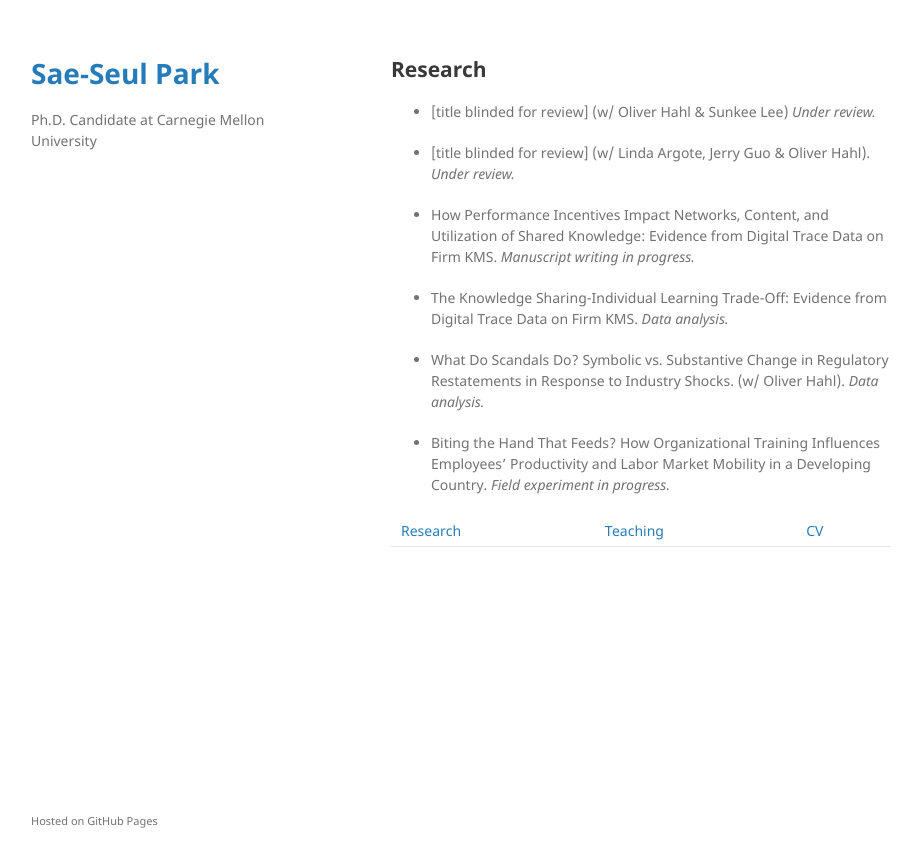
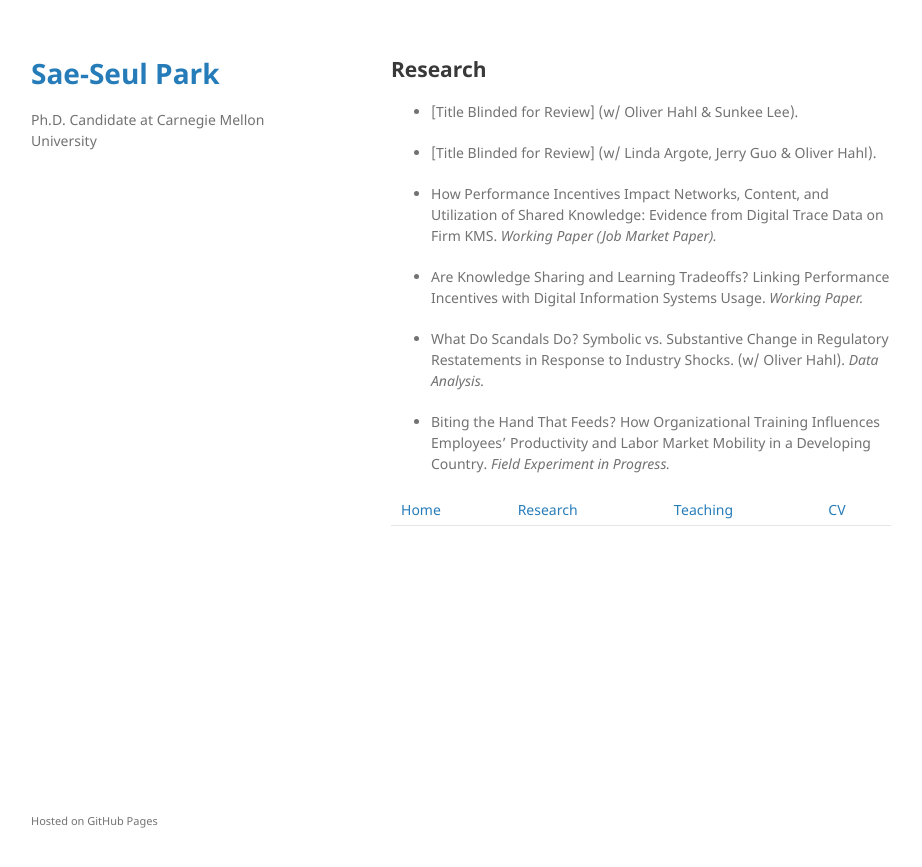
Before and after one commit to saepark/saepark.github.io, a Jekyll site: the page built from research.md, in a window 1280 px wide. Shown: the top 867 px of the page, without its empty margins (179-1101 px from the left). Built offline with Jekyll 4.4.1, drawn with Linux system fonts in a browser that asks for light colours; our own code applies the rules of GitHub Pages for plain Markdown files.

Commit message:
Update research.md

```diff
--- a/research.md
+++ b/research.md
@@ -4,16 +4,16 @@ layout: default
 
 ## Research
 
-* [title blinded for review] (w/ Oliver Hahl & Sunkee Lee) _Under review._
+* [Title Blinded for Review] (w/ Oliver Hahl & Sunkee Lee).
 
-* [title blinded for review] (w/ Linda Argote, Jerry Guo & Oliver Hahl). _Under review._
+* [Title Blinded for Review] (w/ Linda Argote, Jerry Guo & Oliver Hahl).
 
-* How Performance Incentives Impact Networks, Content, and Utilization of Shared Knowledge: Evidence from Digital Trace Data on Firm KMS. _Manuscript writing in progress._
+* How Performance Incentives Impact Networks, Content, and Utilization of Shared Knowledge: Evidence from Digital Trace Data on Firm KMS. _Working Paper (Job Market Paper)._
 
-* The Knowledge Sharing-Individual Learning Trade-Off: Evidence from Digital Trace Data on Firm KMS. _Data analysis._
+* Are Knowledge Sharing and Learning Tradeoffs? Linking Performance Incentives with Digital Information Systems Usage. _Working Paper._
 
-* What Do Scandals Do? Symbolic vs. Substantive Change in Regulatory Restatements in Response to Industry Shocks. (w/ Oliver Hahl). _Data analysis._
+* What Do Scandals Do? Symbolic vs. Substantive Change in Regulatory Restatements in Response to Industry Shocks. (w/ Oliver Hahl). _Data Analysis._
 
-* Biting the Hand That Feeds? How Organizational Training Influences Employees’ Productivity and Labor Market Mobility in a Developing Country. _Field experiment in progress._
+* Biting the Hand That Feeds? How Organizational Training Influences Employees’ Productivity and Labor Market Mobility in a Developing Country. _Field Experiment in Progress._
 
-[Research](./research.html) | [Teaching](./teaching.html) | [CV](./CV.html)
+[Home](./index.html) | [Research](./research.html) | [Teaching](./teaching.html) | [CV](./CV.html)
```
